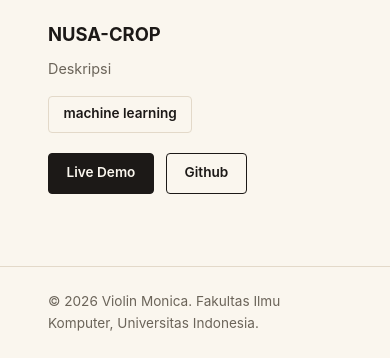
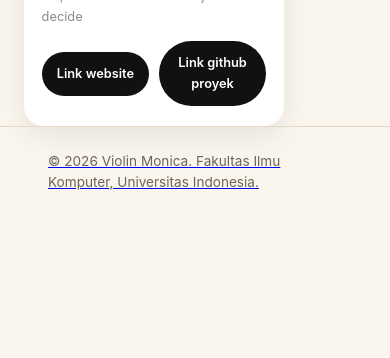
Before and after one commit to ViolinMonica/portfolio, a Django app: page / in a window 390 px wide. Shown: the part 3228-3586 px from the top of the page. After the commit the page ends 3418 px from the top, so only its background shows below. Run offline with Django 5.2, Linux system fonts and the light colour scheme.

Commit message:
add projects

```diff
--- a/static/css/style.css
+++ b/static/css/style.css
@@ -296,98 +296,62 @@ h1, .brand {
     }
 }
 
-.projects {
-    padding: 4.5rem 0;
-    border-top: 1px solid var(--line);
+.project.card {
+    width: 260px;
+    background-color: #ffffff;
+    border-radius: 20px;
+    box-shadow: 0 10px 30px rgba(0, 0, 0, 0.08);
+    overflow: hidden;
 }
 
-.section-title {
-    font-size: 1.6rem;
-    margin-bottom: 2rem;
+.card.image.wrap {
+    position: relative;
+    height: 160px;
 }
 
-.project-grid {
-    display: grid;
-    grid-template-columns: repeat(auto-fit, minmax(280px, 1fr));
-    gap: 2rem;
-}
-
-.project-card {
-    border: 1px solid var(--line);
-    border-radius: var(--radius);
-    overflow: hidden;
-    transition: border-color 0.2s ease;
-}
-
-.project-card:hover {
-    border-color: var(--accent);
-}
-
-.project-thumb {
-    width: 100%;
-    aspect-ratio: 16 / 10;
-    overflow: hidden;
-    background-color: var(--line);
-}
-
-.project-thumb img {
+.card.image.wrap img {
     width: 100%;
     height: 100%;
     object-fit: cover;
     display: block;
 }
 
-.project-body {
-    padding: 1.25rem 1.5rem 1.5rem;
+.card-body {
+    padding: 1rem 1.1rem 1.2rem;
 }
 
-.project-title {
+.card-title {
     font-size: 1.15rem;
-    margin-bottom: 0.5rem;
+    font-weight: 700;
+    color: #1c1c1c;
+    margin-bottom: 0.15rem;
 }
 
-.project-desc {
-    font-size: 0.9rem;
-    color: var(--text-muted);
-    margin-bottom: 1rem;
+.card-subtitle {
+    font-size: 0.8rem;
+    color: #8a8a8a;
+    margin-bottom: 0.9rem;
 }
 
-.project-tags {
+.card-link {
     display: flex;
-    flex-wrap: wrap;
-    gap: 0.5rem;
-    margin-bottom: 1.25rem;
+    align-items: center;
+    gap: 0.6rem;
 }
 
-.project-links {
-    display: flex;
-    gap: 0.75rem;
+.card-link .project-link {
+    flex: 1;
+    background-color: #111111;
+    color: #ffffff;
+    text-decoration: none;
+    text-align: center;
+    border-radius: 999px;
+    padding: 0.75rem 0.5rem;
+    font-size: 0.8rem;
+    font-weight: 600;
+    transition: background-color 0.2s ease;
 }
 
-.project-link {
-    font-size: 0.85rem;
-    font-weight: 600;
-    text-decoration: none;
-    padding: 0.55rem 1.1rem;
-    border-radius: var(--radius);
-    border: 1px solid var(--ink);
-    color: var(--ink);
-    transition: background-color 0.2s ease, color 0.2s ease;
+.card-link .project-link:hover {
+    background-color: #333333;
 }
-
-.project-link-primary {
-    background-color: var(--ink);
-    color: var(--paper);
-}
-
-.project-link:hover {
-    background-color: var(--accent);
-    border-color: var(--accent);
-    color: var(--paper);
-}
-
-@media (max-width: 600px) {
-    .projects {
-        padding: 3rem 0;
-    }
-}
--- a/templates/index.html
+++ b/templates/index.html
@@ -135,25 +135,21 @@
         </section>
         <section class="projects" id="projects">
             <div class="container">
-                <h2 class="section-title">Projects</h2>
-                <div class="project grid">
-                    <div class="project-card">
-                        <div class="project-thumb">
-                            <img src="https://www.advisedskills.com/blog/project-management/mastering-the-art-of-project-management-for-optimal-results" alt="proyek 1">
-                        </div>
+                <div class="section-header">
+                    <p class="hero-kicker">Stuff I Built</p>
+                    <h2>Projects</h2>
+                </div>
+                <div class="project card">
+                    <div class="card image wrap">
+                        <img src="https://en.wikipedia.org/wiki/Image" alt="Mockup proyek 1">
                     </div>
-                        <div class="project-body">
-                            <h3 class="project-title">NUSA-CROP</h3>
-                            <p class="project-desc">
-                                Deskripsi
-                            </p>
-                            <div class="project-tags">
-                                <span class="skill-pill">machine learning</span>
-                            </div>
-                            <div class="project-links">
-                                <a href="#" class="project-link project-link-primary">Live Demo</a>
-                                <a href="#" class="project-link">Github</a>
-                            </div>
+                    <div class="card-body">
+                        <p class="card-title">NUSA-CROP</p>
+                        <p class="card-subtitle">help me no drown me oh i just cant decide</p>
+
+                        <div class="card-link">
+                            <a href="https://nusa-crop-gemastik.vercel.app/" class="project-link">Link website</button>
+                            <a href="https://github.com/ViolinMonica" class="project-link">Link github proyek</button>
                         </div>
                     </div>
                 </div>
```
